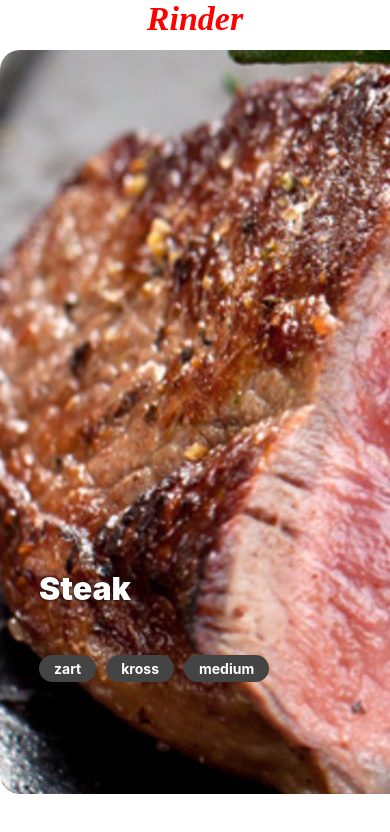
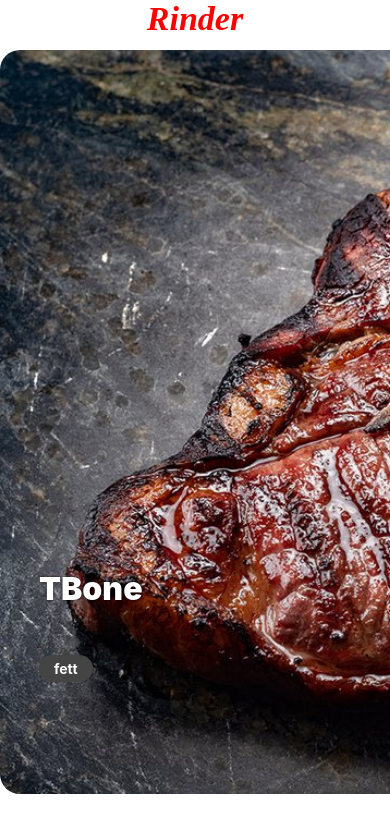
Before and after one commit to reiscracker/Rinder, a React Native app: screen / in a window 390 px wide. Shown: the top 832 px of the page. Built offline with nearby package versions, Linux system fonts and the light colour scheme.

Commit message:
Finished end card functionality

```diff
--- /dev/null
+++ b/src/Button.jsx
@@ -0,0 +1,38 @@
+import React from "react";
+import { TouchableOpacity, Text, StyleSheet } from "react-native";
+import PropTypes from "prop-types";
+
+
+export default function Button({ onPress, title, style }) {
+    return (
+        <TouchableOpacity onPress={onPress} style={[styles.button, styles[style]]}>
+            <Text style={styles.text}>{title}</Text>
+        </TouchableOpacity>
+    );
+}
+
+const styles = StyleSheet.create({
+    button: {
+        height: 50,
+        justifyContent: "center",
+        paddingVertical: 5,
+        paddingHorizontal: 10,
+        borderRadius: 50,
+    },
+    primary: {
+        backgroundColor: "red",
+    },
+    secondary: {
+        backgroundColor: "green",
+    },
+    text: {
+        fontWeight: "bold",
+        color: "#eee"
+    },
+});
+
+Button.propTypes = {
+    onPress: PropTypes.func,
+    title: PropTypes.string,
+    style: PropTypes.oneOf(["primary", "secondary"])
+}
--- a/src/Cards.jsx
+++ b/src/Cards.jsx
@@ -1,33 +1,41 @@
 import React, { useRef, useState } from "react";
-import { Animated, Image, PanResponder, StyleSheet, Text, useWindowDimensions, View } from "react-native";
+import { Animated, Button, Image, PanResponder, StyleSheet, Text, useWindowDimensions, View } from "react-native";
+import EndCard from "./EndCard";
 
 
 const profiles = [
-    { name: "Steak", tags: ["zart", "kross", "medium"], image: require("../assets/profiles/steak.jpg") },
-    { name: "Braten", tags: ["fett", "kräftig"], image: require("../assets/profiles/braten.jpg") },
-    { name: "Hack", tags: ["fein", "frisch"], image: require("../assets/profiles/hack.jpg") },
-    { name: "Merguez", tags: ["würzig", "scharf"], image: require("../assets/profiles/merguez.jpg") },
+    // { name: "Steak", tags: ["zart", "kross", "medium"], image: require("../assets/profiles/steak.jpg") },
+    // { name: "Braten", tags: ["fett", "kräftig"], image: require("../assets/profiles/braten.jpg") },
+    // { name: "Hack", tags: ["fein", "frisch"], image: require("../assets/profiles/hack.jpg") },
+    // { name: "Merguez", tags: ["würzig", "scharf"], image: require("../assets/profiles/merguez.jpg") },
     { name: "TBone", tags: ["fett"], image: require("../assets/profiles/tbone.jpg") },
 ];
+
 
 export default function Cards() {
     const [currentProfileIndex, setCurrentProfileIndex] = useState(0);
     const position = useRef(new Animated.ValueXY()).current;
+    const tapStartPosition = useRef(new Animated.ValueXY()).current;
     const currentProfile = profiles[currentProfileIndex];
-    const nextProfile = currentProfileIndex < profiles.length ? profiles[currentProfileIndex + 1] : null;
+    const hasNextProfile = currentProfileIndex < profiles.length - 1;
+    const nextProfile = hasNextProfile ? profiles[currentProfileIndex + 1] : null;
 
-    const { width: SCREEN_WIDTH } = useWindowDimensions();
+    const ANIMATION_TIMING = 350;
+    const { width: SCREEN_WIDTH, height: SCREEN_HEIGHT } = useWindowDimensions();
 
     const panResponder = PanResponder.create({
         onStartShouldSetPanResponder: () => true,
+        onPanResponderStart: (event, gestureState) => {
+            tapStartPosition.setValue({ x: gestureState.x0, y: gestureState.y0 });
+        },
         onPanResponderMove: (event, gestureState) => {
             position.setValue({ x: gestureState.dx, y: gestureState.dy });
         },
         onPanResponderRelease: (event, gestureState) => {
             if (gestureState.dx > 200) {
                 Animated.timing(position, {
-                    toValue: { x: SCREEN_WIDTH + 100, y: gestureState.dy },
-                    duration: 400,
+                    toValue: { x: SCREEN_WIDTH + 100, y: gestureState.dy + gestureState.vy * ANIMATION_TIMING },
+                    duration: ANIMATION_TIMING,
                     useNativeDriver: true
                 }).start(() => {
                     position.setValue({ x: 0, y: 0 });
@@ -35,8 +43,8 @@ export default function Cards() {
                 });
             } else if (gestureState.dx < -200) {
                 Animated.timing(position, {
-                    toValue: { x: -SCREEN_WIDTH - 100, y: gestureState.dy },
-                    duration: 400,
+                    toValue: { x: -SCREEN_WIDTH - 100, y: gestureState.dy + gestureState.vy * ANIMATION_TIMING },
+                    duration: ANIMATION_TIMING,
                     useNativeDriver: true
                 }).start(() => {
                     position.setValue({ x: 0, y: 0 });
@@ -52,9 +60,10 @@ export default function Cards() {
         }
     });
 
-    const rotate = position.x.interpolate({
-        inputRange: [-SCREEN_WIDTH / 2, 0, SCREEN_WIDTH / 2],
-        outputRange: ["-10deg", "0deg", "10deg"],
+    const rotateDirection = tapStartPosition.y.interpolate({ inputRange: [0, SCREEN_HEIGHT / 2 - 50, SCREEN_HEIGHT], outputRange: [-1, -1, 1], extrapolate: 'clamp' });
+    const rotate = Animated.multiply(position.x, rotateDirection).interpolate({
+        inputRange: [-SCREEN_WIDTH / 2, SCREEN_WIDTH / 2],
+        outputRange: ["-20deg", "20deg"],
         extrapolate: "clamp",
     });
     const leftStampOpacity = position.x.interpolate({
@@ -80,16 +89,21 @@ export default function Cards() {
 
     return (
         <View style={styles.container}>
-            {nextProfile && <Animated.View style={[{ opacity: nextCardOpacity, transform: [{ scale: nextCardScale }] }, styles.card]}>
+            {nextProfile !== null ? (
+                <Animated.View style={[{ opacity: nextCardOpacity, transform: [{ scale: nextCardScale }] }, styles.card]}>
                     <Image style={styles.cardImage} source={nextProfile.image} />
                     <Text style={styles.name}>{nextProfile.name}</Text>
                     <View style={styles.tagContainer}>
                         {nextProfile.tags.map((tag, i) => <Text key={i} style={styles.tag}>{tag}</Text>)}
                     </View>
-            </Animated.View>}
+                </Animated.View>
+            ) : (
+                <EndCard onResetPress={() => setCurrentProfileIndex(0)} />
+            )}
+            {currentProfile && (
                 <Animated.View
                     {...panResponder.panHandlers}
-                style={[styles.card, { transform: [...position.getTranslateTransform(), { rotate }] }]}
+                    style={[styles.card, { transform: [...position.getTranslateTransform(), { rotate: rotate }] }]}
                 >
                     <Animated.View style={[{ opacity: leftStampOpacity, transform: [{ rotate: "-30deg" }] }, styles.stamp, styles.leftStamp]}>
                         <Text style={[styles.stampText, styles.leftStampText]}>LECKER!</Text>
@@ -103,6 +117,7 @@ export default function Cards() {
                         {currentProfile.tags.map((tag, i) => <Text key={i} style={styles.tag}>{tag}</Text>)}
                     </View>
                 </Animated.View>
+            )}
         </View>
     );
 }
--- /dev/null
+++ b/src/EndCard.jsx
@@ -0,0 +1,38 @@
+import React from "react";
+import { View, Text, TouchableOpacity, StyleSheet } from "react-native";
+import PropTypes from "prop-types";
+import Button from "./Button";
+
+export default function EndCard({ onResetPress }) {
+    return (
+        <View style={styles.container}>
+            <Text style={styles.emptyText}>😵</Text>
+            <Text style={styles.emptyText}>Der Grill ist leider gerade leer...</Text>
+            <View style={styles.row}>
+                <Button onPress={onResetPress} style="primary" title="Aber ich bin hungrig..." />
+            </View>
+        </View>
+    );
+}
+
+const styles = StyleSheet.create({
+    container: {
+        flex: 1,
+        width: "100%",
+        paddingVertical: 100,
+        justifyContent: "space-evenly",
+        alignItems: "center"
+    },
+    emptyText: {
+        fontSize: 34,
+    },
+    row: {
+        alignSelf: "stretch",
+        flexDirection: "row",
+        justifyContent: "space-around"
+    },
+});
+
+EndCard.propTypes = {
+    onResetPress: PropTypes.func,
+}
```
Lines whose indentation alone changed are shown as unchanged.
